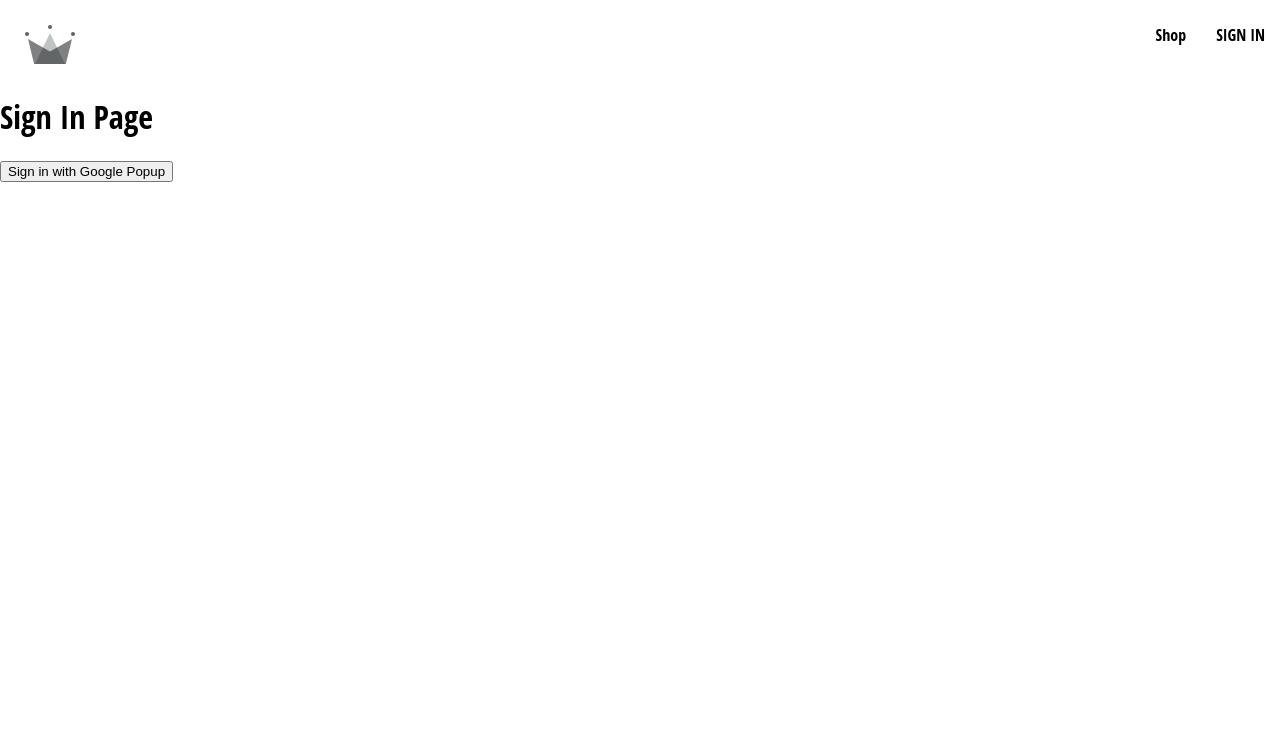
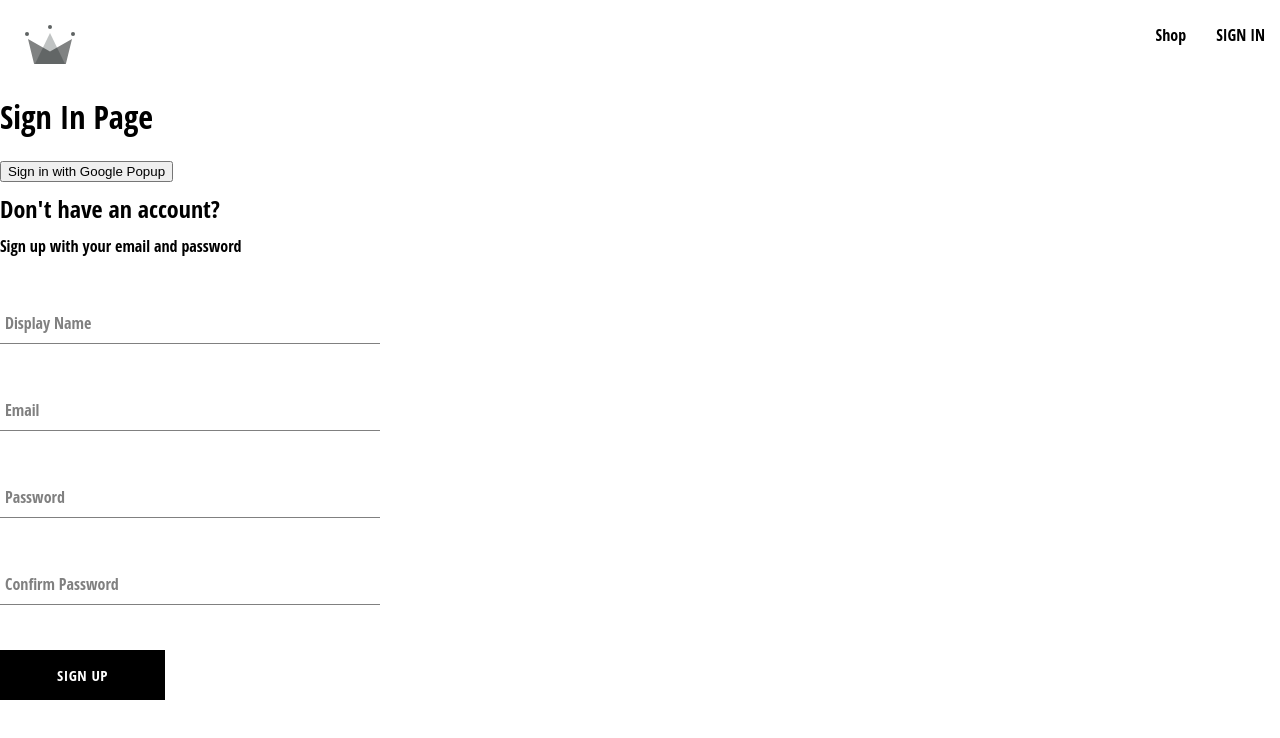
Before and after one commit to CernolevCorina/crwn-clothing, a React (Create React App) app: page /SignIn in a window 1280 px wide. Shown: the top 738 px of the page. Built offline with nearby package versions, Linux system fonts and the light colour scheme.

Commit message:
created sign up component, the form input component, button component

```diff
--- /dev/null
+++ b/src/api/categories.json
@@ -0,0 +1,27 @@
+[
+    {
+      "id": 1,
+      "title": "hats",
+      "imageUrl": "https://i.ibb.co/cvpntL1/hats.png"
+    },
+    {
+      "id": 2,
+      "title": "jackets",
+      "imageUrl": "https://i.ibb.co/px2tCc3/jackets.png"
+    },
+    {
+      "id": 3,
+      "title": "sneakers",
+      "imageUrl": "https://i.ibb.co/0jqHpnp/sneakers.png"
+    },
+    {
+      "id": 4,
+      "title": "womens",
+      "imageUrl": "https://i.ibb.co/GCCdy8t/womens.png"
+    },
+    {
+      "id": 5,
+      "title": "mens",
+      "imageUrl": "https://i.ibb.co/R70vBrQ/men.png"
+    }
+  ]
--- /dev/null
+++ b/src/components/button/button.component.jsx
@@ -0,0 +1,19 @@
+import './button.styles.scss';
+
+const BUTTON_TYPE_CLASSES = {
+    google: 'google-sign-in',
+    inverted: 'inverted'
+}
+
+const Button = ({children, buttonType, ...otherProps}) => {
+    return (
+        <button
+            className={`button-container ${BUTTON_TYPE_CLASSES[buttonType]}`}
+            {...otherProps}>
+            {children}
+        </button>
+
+    )
+}
+
+export default Button;
--- /dev/null
+++ b/src/components/button/button.styles.scss
@@ -0,0 +1,46 @@
+.button-container {
+    min-width: 165px;
+    width: auto;
+    height: 50px;
+    letter-spacing: 0.5px;
+    line-height: 50px;
+    padding: 0 35px 0 35px;
+    font-size: 15px;
+    background-color: black;
+    color: white;
+    text-transform: uppercase;
+    font-family: 'Open Sans Condensed';
+    font-weight: bolder;
+    border: none;
+    cursor: pointer;
+    display: flex;
+    justify-content: center;
+
+    &:hover {
+        background-color: white;
+        color: black;
+        border: 1px solid black;
+    }
+
+    &.google-sign-in {
+        background-color: #4285f4;
+        color: white;
+
+        &:hover {
+            background-color: #357ae8;
+            border: none;
+        }
+    }
+
+    &.inverted {
+        background-color: white;
+        color: black;
+        border: 1px solid black;
+
+        &:hover {
+            background-color: black;
+            color: white;
+            border: none;
+        }
+    }
+}
--- /dev/null
+++ b/src/components/form-input/form-input.component.jsx
@@ -0,0 +1,20 @@
+import './form-input.styles.scss';
+
+const FormInput = ({ label, ...otherProps }) => {
+    return (
+        <div className="group">
+            <input
+                className="form-input"
+                {...otherProps}
+            />
+            {
+                label && (
+                    <label className={`${otherProps.value.length ? 'shrink' : '' } form-input-label`}>{label}</label>
+                )
+            }
+        </div>
+
+    )
+}
+
+export default FormInput;
--- /dev/null
+++ b/src/components/form-input/form-input.styles.scss
@@ -0,0 +1,54 @@
+$sub-color: grey;
+$main-color: black;
+
+@mixin shrinkLabel {
+    top: -14px;
+    font-size: 12px;
+    color: $main-color;
+}
+
+.group {
+    position: relative;
+    margin: 45px 0;
+
+    .form-input {
+        background: none;
+        background-color: white;
+        color: $sub-color;
+        font-size: 18px;
+        padding: 10px 10px 10px 5px;
+        display: block;
+        width: 100%;
+        border: none;
+        border-radius: 0;
+        border-bottom: 1px solid $sub-color;
+        margin: 25px 0;
+
+        &:focus {
+            outline: none;
+        }
+
+        &:focus~.form-input-label {
+            @include shrinkLabel();
+        }
+    }
+
+    input[type='password'] {
+        letter-spacing: 0.3em;
+    }
+
+    .form-input-label {
+        color: $sub-color;
+        font-size: 16px;
+        font-weight: normal;
+        position: absolute;
+        pointer-events: none;
+        left: 5px;
+        top: 10px;
+        transition: 300ms ease all;
+
+        &.shrink {
+            @include shrinkLabel();
+        }
+    }
+}
--- /dev/null
+++ b/src/components/sign-up-form/sign-up-form.components.jsx
@@ -0,0 +1,98 @@
+import { useState } from "react";
+import './sign-up-form.styles.scss';
+
+import Button from "../button/button.component";
+import FormInput from "../form-input/form-input.component";
+import { createAuthUserWithEmailAndPassword, createUserDocumentFromAuth } from "../../utils/firebase/firebase.utils";
+
+const defaultFormFields = {
+    displayName: '',
+    email: '',
+    password: '',
+    confirmPassword: ''
+}
+
+const SignUpForm = () => {
+    const [formFields, setFormFields] = useState(defaultFormFields)
+    const { displayName, email, password, confirmPassword } = formFields;
+
+    const resetFormFields = () => {
+        setFormFields(defaultFormFields)
+    }
+
+    const handleSubmit = async (event) => {
+        event.preventDefault();
+
+        if(password !== confirmPassword) {
+            alert("passwords do not match");
+            return;
+        }
+
+        try {
+            const { user } = await createAuthUserWithEmailAndPassword(email, password);
+
+            await createUserDocumentFromAuth(user, {displayName});
+
+            resetFormFields();
+        } catch(error) {
+            if(error.code === 'auth/email-already-in-use') {
+                alert('Cannot create user, email alresdy in use');
+            } else{
+                console.log('user creation encountered an error', error);
+            }
+        }
+    }
+
+    const handleChange = (event) => {
+        const {name, value} = event.target;
+
+        setFormFields({...formFields, [name]: value})
+    };
+
+    return (
+        <div className="sign-up-container">
+            <h2>Don't have an account?</h2>
+            <span>Sign up with your email and password</span>
+            <form onSubmit={handleSubmit}>
+                <FormInput
+                    label="Display Name"
+                    type="text"
+                    required
+                    onChange={handleChange}
+                    name="displayName"
+                    value={displayName}
+                />
+
+                <FormInput
+                    label="Email"
+                    type="email"
+                    required
+                    onChange={handleChange}
+                    name="email"
+                    value={email}
+                />
+
+                <FormInput
+                    label="Password"
+                    type="password"
+                    required
+                    onChange={handleChange}
+                    name="password"
+                    value={password}
+                />
+
+                <FormInput
+                    label="Confirm Password"
+                    type="password"
+                    required
+                    onChange={handleChange}
+                    name="confirmPassword"
+                    value={confirmPassword}
+                />
+                <Button type="submit">Sign Up</Button>
+            </form>
+        </div>
+    );
+};
+
+export default SignUpForm;
--- /dev/null
+++ b/src/components/sign-up-form/sign-up-form.styles.scss
@@ -0,0 +1,9 @@
+.sign-up-container {
+    display: flex;
+    flex-direction: column;
+    width: 380px;
+
+    h2 {
+        margin: 10px 0;
+    }
+}
--- a/src/routes/home/home.component.jsx
+++ b/src/routes/home/home.component.jsx
@@ -1,36 +1,9 @@
 import { Outlet } from 'react-router-dom';
 
 import Directory from '../../components/directory/directory.component';
+import categories from '../../api/categories';
 
 const Home = () => {
-  const categories = [
-    {
-      id: 1,
-      title: 'hats',
-      imageUrl: 'https://i.ibb.co/cvpntL1/hats.png',
-    },
-    {
-      id: 2,
-      title: 'jackets',
-      imageUrl: 'https://i.ibb.co/px2tCc3/jackets.png',
-    },
-    {
-      id: 3,
-      title: 'sneakers',
-      imageUrl: 'https://i.ibb.co/0jqHpnp/sneakers.png',
-    },
-    {
-      id: 4,
-      title: 'womens',
-      imageUrl: 'https://i.ibb.co/GCCdy8t/womens.png',
-    },
-    {
-      id: 5,
-      title: 'mens',
-      imageUrl: 'https://i.ibb.co/R70vBrQ/men.png',
-    },
-  ];
-
   return (
     <div>
       <Outlet/>
--- a/src/routes/sign-in/sign-in.component.jsx
+++ b/src/routes/sign-in/sign-in.component.jsx
@@ -1,7 +1,9 @@
-import { signInWithGooglePopup } from "../../utils/firebase/firebase.utils";
-import { createUserDocumentFromAuth } from "../../utils/firebase/firebase.utils";
+import { signInWithGooglePopup, createUserDocumentFromAuth } from "../../utils/firebase/firebase.utils";
+
+import SignUpForm from "../../components/sign-up-form/sign-up-form.components";
 
 const SignIn = () => {
+
     const logGoogleUser = async () => {
         const {user} = await signInWithGooglePopup();
         const userDocRef = await createUserDocumentFromAuth(user);
@@ -13,6 +15,7 @@
             <button onClick={logGoogleUser}>
                 Sign in with Google Popup
             </button>
+            <SignUpForm/>
         </div>
     )
 }
--- a/src/utils/firebase/firebase.utils.js
+++ b/src/utils/firebase/firebase.utils.js
@@ -4,6 +4,7 @@
   signInWithRedirect,
   signInWithPopup,
   GoogleAuthProvider,
+  createUserWithEmailAndPassword,
 } from 'firebase/auth';
 import { getFirestore, doc, getDoc, setDoc } from 'firebase/firestore';
 
@@ -18,25 +19,30 @@
 
 const firebaseApp = initializeApp(firebaseConfig);
 
-const provider = new GoogleAuthProvider();
+const googleProvider = new GoogleAuthProvider();
 
-provider.setCustomParameters({
+googleProvider.setCustomParameters({
   prompt: 'select_account',
 });
 
 export const auth = getAuth();
-export const signInWithGooglePopup = () => signInWithPopup(auth, provider);
+export const signInWithGooglePopup = () =>
+  signInWithPopup(auth, googleProvider);
+export const signInWithGoogleRedirect = () =>
+  signInWithRedirect(auth, googleProvider);
 
 export const db = getFirestore();
 
-export const createUserDocumentFromAuth = async (userAuth) => {
+export const createUserDocumentFromAuth = async (
+  userAuth,
+  additionalInformation = {}
+) => {
+  if (!userAuth) return;
   const userDocRef = doc(db, 'users', userAuth.uid);
 
   console.log(userDocRef);
 
   const userSnapshot = await getDoc(userDocRef);
-  console.log(userSnapshot);
-  console.log(userSnapshot.exists());
 
   if (!userSnapshot.exists()) {
     const { displayName, email } = userAuth;
@@ -47,6 +53,7 @@
         displayName,
         email,
         createAt,
+        ...additionalInformation,
       });
     } catch (error) {
       console.log('error creating the user', error.message);
@@ -54,10 +61,10 @@
   }
 
   return userDocRef;
-  // if user data does not exist
-  // create / set document with the data from userAuth in my collection
+};
 
-  //If user date exists
+export const createAuthUserWithEmailAndPassword = async (email, password) => {
+  if (!email || !password) return;
 
-  //return userDocRef
+  return await createUserWithEmailAndPassword(auth, email, password);
 };
```
